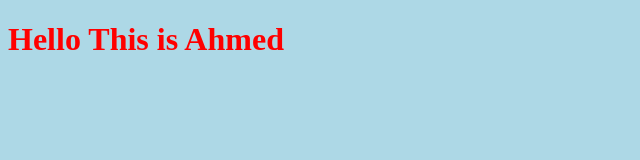
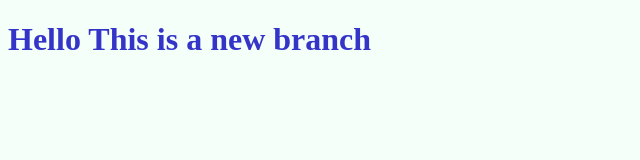
Before and after one commit to Ahmed666Mahmoud/myproject, a plain HTML site: page index.html in a window 1280 px wide. Shown: the whole page, without its empty margins (0-640 px from the left). Drawn offline with Linux system fonts and the light colour scheme.

Commit message:
first branch/ changing style

```diff
--- a/index.html
+++ b/index.html
@@ -7,7 +7,7 @@
     <link rel="stylesheet" href="style.css">
 </head>
 <body>
-    <h1>Hello This is Ahmed</h1>
+    <h1>Hello This is a new branch</h1>
     <script src="app.js"></script>
 </body>
 </html>
--- a/style.css
+++ b/style.css
@@ -1,6 +1,6 @@
 h1{
-    color: red;
+    color: rgba(3, 0, 187, 0.796);
 }
 body{
-    background-color: lightblue;
+    background-color: mintcream;
 }
```
